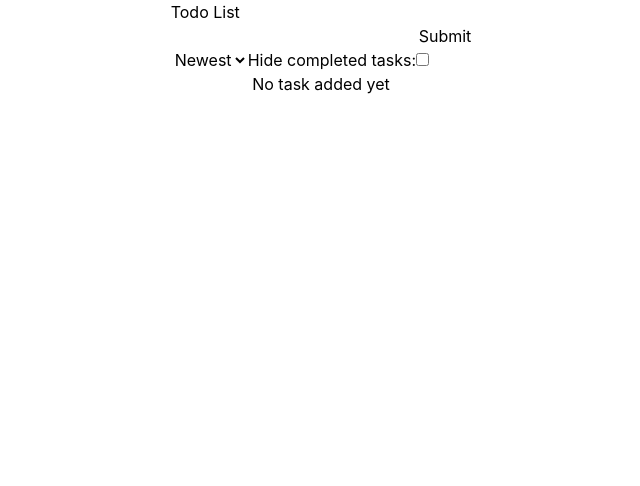
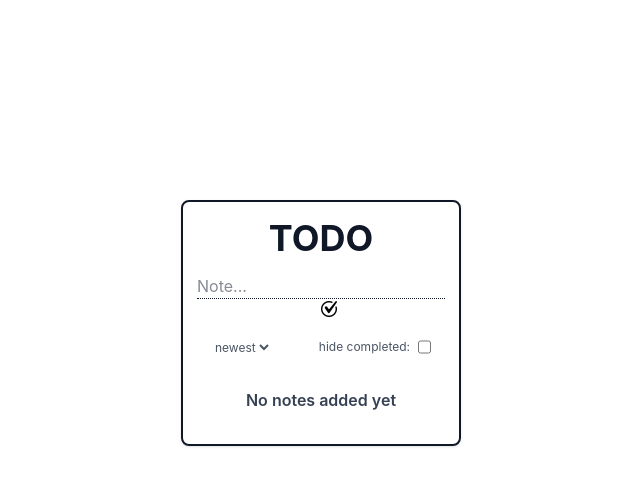
Before and after one commit to shadikodehode/ToDoList, a React (Vite) app: page / in a window 1280 px wide. Shown: the top 486 px of the page, without its empty margins (319-959 px from the left). Built offline with nearby package versions, Linux system fonts and the light colour scheme.

Commit message:
ToDoList
Done with the styling

```diff
--- a/src/App.jsx
+++ b/src/App.jsx
@@ -1,20 +1,17 @@
 import Header from "./components/Header.jsx"
 import ToDoList from "./components/ToDoList.jsx"
-import { useToDo } from "./hooks/useToDo.js"
 
 function App() {
 
-  const { addTask, sortOption, setSortOption, sortedData, editTask, deleteTask } = useToDo()
-
   return (
     <>
-      <div className="grid grid-cols">
-        <div className="flex flex-col items-center">
-          <div className="flex flex-row">
-            <Header data={{ addTask, sortOption, setSortOption }} />
+      <div className="grid grid-col justify-center text-gray-900">
+        <div className="flex flex-col items-center justify-center mt-50 border-2 rounded-lg w-70 shadow-sm">
+          <div className="flex items-center justify-center w-full">
+            <Header />
           </div>
           <div>
-            <ToDoList data={{ sortedData, editTask, deleteTask }} />
+            <ToDoList />
           </div>
         </div>
       </div>
--- a/src/components/Header.jsx
+++ b/src/components/Header.jsx
@@ -1,8 +1,16 @@
-import { useState } from "react"
+import { useEffect, useState } from "react"
+import { useToDo } from "../hooks/useToDo"
+import checkmark from "/checkmark.png"
 
-export default function Header ({ data: { addTask, sortOption, setSortOption }}) {
+export default function Header() {
+  const { addTask, sortOption, setSortOption } = useToDo()
+  const [newTaskName, setNewTaskName] = useState("")
+  const [title, setTitle] = useState(() => localStorage.getItem("title") || "TODO")
+  const [isEditingTitle, setIsEditingTitle] = useState(false)
 
-  const [newTaskName, setNewTaskName] = useState("")
+  useEffect(() => {
+    localStorage.setItem("title", title)
+  }, [title])
 
   function handleAddTask (e) {
     e.preventDefault()
@@ -17,37 +25,65 @@ export default function Header ({ data: { addTask, sortOption, setSortOption }})
     setNewTaskName("")
   }
 
+  const sharedStyles = "font-bold text-4xl bg-transparent outline-none text-center w-full"
+
   return (
+    <div className="flex flex-col p-4 gap-4 w-full items-center">
+
       <div>
-      <h1> Todo List </h1> {/* change this to {title} so you can change the title yourself */}
+        {isEditingTitle
+         ? <input
+              className={sharedStyles}
+              autoFocus
+              type="text"
+              value={title}
+              onChange={e => setTitle(e.target.value)}
+              onBlur={() => setIsEditingTitle(false)}
+            />
+          : <h1
+              className={sharedStyles}
+              onClick={() => setIsEditingTitle(true)}>{title}</h1>
+        }
+      </div>
+
+      <div className="flex text-center items-center">
         <form onSubmit={handleAddTask}>
-        <input
+          <input className="border-b border-dotted outline-none"
             type="text"
             value={newTaskName}
             onChange={e => setNewTaskName(e.target.value)}
+            placeholder="Note..."
           />
-        <button
-          type="submit">
-            Submit
+          <button className="pl-4"
+            type="submit"
+          >
+            <img className="w-4 hover:opacity-70"
+              src={checkmark}
+              alt="checkmark" />
           </button>
         </form>
+      </div>
 
+      <div className="flex flex-row justify-between text-xs text-gray-600 w-55">
+        <div>
           <select
             value={sortOption.sortBy}
             onChange={(e) =>
               setSortOption(prev => ({ ...prev, sortBy: e.target.value}))
             }
           >
-        <option value="newest">Newest</option>
-        <option value="oldest">Oldest</option>
+            <option value="newest">newest</option>
+            <option value="oldest">oldest</option>
             <option value="a-to-z">a-z</option>
             <option value="z-to-a">z-a</option>
           </select>
+        </div>
 
-      <label
+        <div>
+          <label className="flex gap-2"
             htmlFor="hideorshow"
           >
-        Hide completed tasks:
+          hide completed:
           <input
             type="checkbox"
             id="hideorshow"
@@ -58,5 +94,7 @@ export default function Header ({ data: { addTask, sortOption, setSortOption }})
           />
           </label>
         </div>
+      </div>
+    </div>
   )
 }
--- a/src/components/ToDoItem.jsx
+++ b/src/components/ToDoItem.jsx
@@ -1,47 +1,66 @@
 import { useState } from "react"
+import deletepng from "/delete.png"
 
 export default function ToDoItem ({ data: {task, editTask, deleteTask} }) {
+  const [isEditing, setIsEditing] = useState(false)
+  const [updatedTaskName, setUpdatedTaskName] = useState(task.name)
 
-  const [isReadOnly, setIsReadOnly] = useState(true)
-
-  const [updatedTaskName, setUpdatedTaskName] = useState(task.name)
+  function handleBlur() {
+    editTask(task.id, { ...task, name: updatedTaskName})
+    setIsEditing(false)
+  }
 
   function changeCompleted () {
     editTask(task.id, {...task, completed: !task.completed})
 
   }
 
-  const formattedTime = task.timestamp.toLocaleString("en-US")
+  const formattedTime = task.timestamp.toLocaleDateString("en-US", {
+    year: "numeric", month: "short", day: "numeric"
+  }
+  )
 
-  function handleEdit () {
-    if (!isReadOnly) {
-      editTask(task.id, {...task, name: updatedTaskName})
-    }
-    setIsReadOnly(prev => !prev)
-  }
+  const sharedStyles = "turncate w-45 bg-transparent outline-none text-lg pb-1 leading-none"
 
   return (
-    <li>
+    <div>
+      <li className="flex flex-col mb-4">
+
+        <div className="flex flex-row gap-2 justify-between border-b border-dotted p-2">
           <input
             type="checkbox"
             checked={task.completed}
             onChange={changeCompleted}
           />
-      <p>{formattedTime}</p>
-      <input
+
+          <div>
+            {isEditing
+              ? <input
+                  className={sharedStyles}
+                  autoFocus
                   type="text"
                   value={updatedTaskName}
-        readOnly={isReadOnly}
                   onChange={(e) => setUpdatedTaskName(e.target.value)}
+                  onBlur={handleBlur}
                 />
+              : <p
+                className={sharedStyles}
+                onClick={() => setIsEditing(true)}>{updatedTaskName}</p>
+            }
+
+          </div>
           <button
-        onClick={handleEdit}>
-        {isReadOnly ? "Edit" : "Save"}
+              className="w-4 hover:opacity-70"
+              onClick={() => deleteTask(task.id)}>
+              <img
+                src={deletepng}
+                alt="delete" />
             </button>
-      <button
-        onClick={() => deleteTask(task.id)}>
-        Delete
-      </button>
+        </div>
+        <p className="text-xs text-gray-500">
+          {formattedTime}
+        </p>
       </li>
+    </div>
   )
 }
--- a/src/components/ToDoList.jsx
+++ b/src/components/ToDoList.jsx
@@ -1,8 +1,11 @@
+import { useToDo } from "../hooks/useToDo.js"
 import ToDoItem from "./ToDoItem.jsx"
 
-export default function ToDoList({ data: { sortedData, editTask, deleteTask }}) {
+export default function ToDoList() {
+  const { sortedData, editTask, deleteTask } = useToDo()
+
   if(sortedData.length === 0) {
-    return <h3> No task added yet</h3>
+    return <h3 className="p-8 -mt-4 font-semibold text-gray-700"> No notes added yet</h3>
   }
   return (
     <ul>
--- a/src/context/ToDoContext.jsx
+++ b/src/context/ToDoContext.jsx
@@ -6,6 +6,7 @@ export function ToDoProvider({ children }) {
 
  const [toDoData, setToDoData] = useState(() => {
     const savedData = localStorage.getItem("toDoData")
+
     return savedData
       ? JSON.parse(savedData).map(task => ({
         ...task,
--- a/vite.config.js
+++ b/vite.config.js
@@ -8,4 +8,5 @@ export default defineConfig({
     react(),
     tailwindcss(),
   ],
+  base: '/ToDoList'
 })
```
Also changed, not shown: public/checkmark.png (added), public/delete.png (added). Lines whose indentation alone changed are shown as unchanged.
